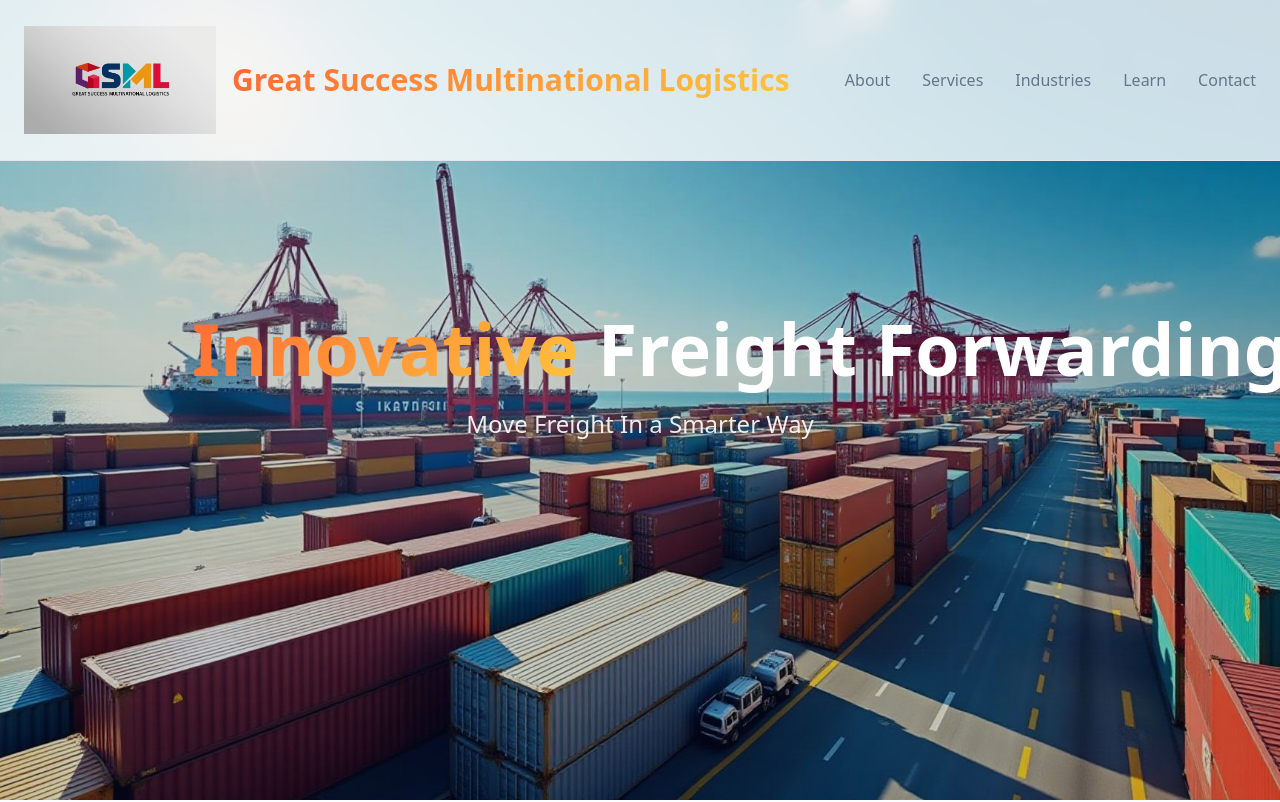
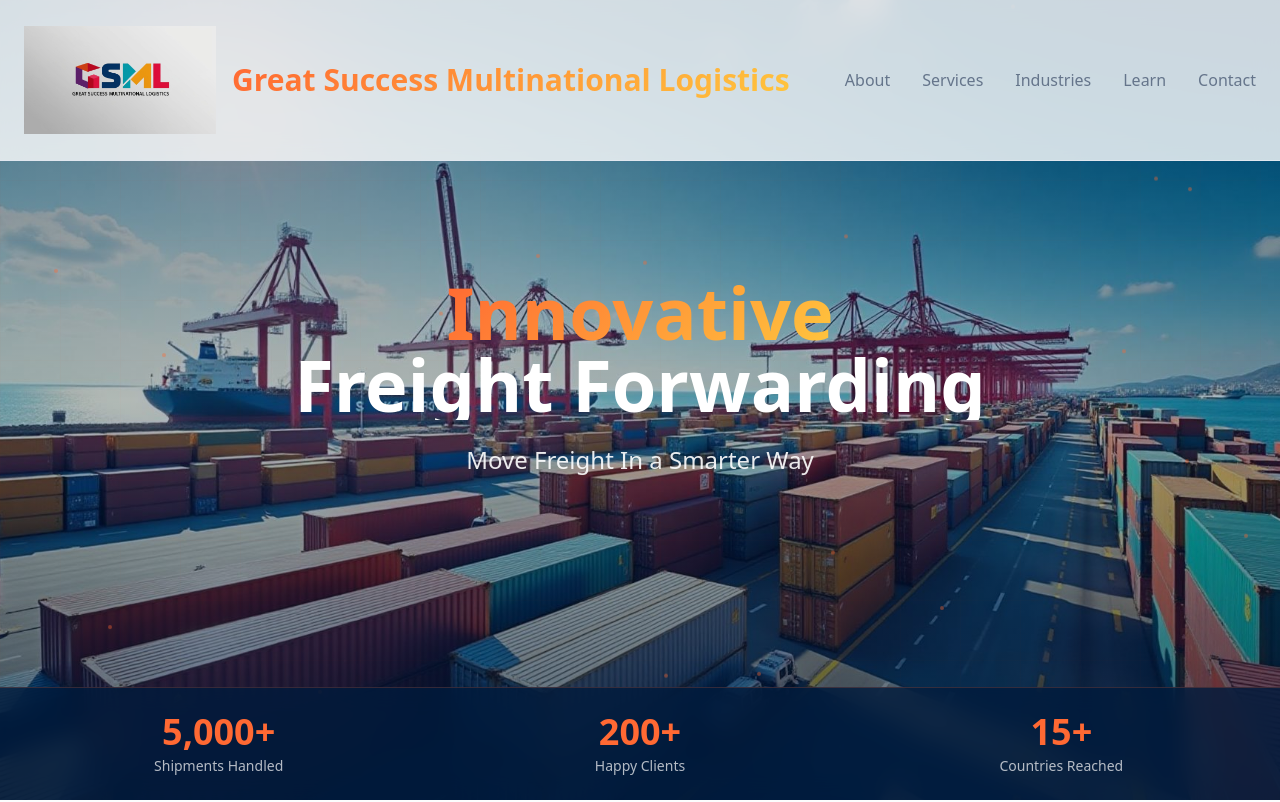
Before and after one commit to MichaelNewmanLightKnight/gsml, a React (Vite) app: page / in a window 1280 px wide. Shown: the top 802 px of the page. Built offline with nearby package versions, Linux system fonts and the light colour scheme; the HTML template or start-up script is replaced by a standard one.

Commit message:
Wow homepage refresh
Co-authored-by: MichaelNewmanLightKnight <28105328+MichaelNewmanLightKnight@users.noreply.github.com>

```diff
--- a/src/components/Hero.tsx
+++ b/src/components/Hero.tsx
@@ -1,7 +1,20 @@
-import { Button } from "@/components/ui/button";
+import { useEffect, useState } from "react";
 import heroImage from "@/assets/hero-bright-logistics.jpg";
+import { useScrollReveal, useCounter } from "@/hooks/useScrollReveal";
 
 const Hero = () => {
+  const [loaded, setLoaded] = useState(false);
+  const { ref: statsRef, isVisible: statsVisible } = useScrollReveal(0.3);
+
+  const shipments = useCounter(5000, 2000, statsVisible);
+  const clients = useCounter(200, 1800, statsVisible);
+  const countries = useCounter(15, 1500, statsVisible);
+
+  useEffect(() => {
+    const t = setTimeout(() => setLoaded(true), 100);
+    return () => clearTimeout(t);
+  }, []);
+
   return (
     <section className="relative min-h-screen flex items-center justify-center overflow-hidden">
       {/* Background Image with Overlay */}
@@ -9,27 +22,76 @@ const Hero = () => {
         <img
           src={heroImage}
           alt="Nigerian Freight Forwarding Operations with Cargo Ships and Container Terminals"
-          className="w-full h-full object-cover"
+          className={`w-full h-full object-cover transition-transform duration-[2000ms] ${loaded ? "scale-100" : "scale-110"}`}
         />
-        <div className="absolute inset-0 bg-gradient-hero opacity-20"></div>
+        <div className="absolute inset-0 bg-gradient-to-b from-primary/60 via-primary/30 to-primary/70"></div>
       </div>
 
-      {/* Animated Grid Overlay */}
-      <div className="absolute inset-0 opacity-20">
-        <div className="w-full h-full bg-[linear-gradient(rgba(255,107,53,0.1)_1px,transparent_1px),linear-gradient(90deg,rgba(255,107,53,0.1)_1px,transparent_1px)] bg-[size:50px_50px] animate-pulse"></div>
+      {/* Animated particles */}
+      <div className="absolute inset-0 overflow-hidden pointer-events-none">
+        {[...Array(20)].map((_, i) => (
+          <div
+            key={i}
+            className="absolute w-1 h-1 rounded-full bg-accent/40 animate-float"
+            style={{
+              left: `${Math.random() * 100}%`,
+              top: `${Math.random() * 100}%`,
+              animationDelay: `${Math.random() * 5}s`,
+              animationDuration: `${3 + Math.random() * 4}s`,
+            }}
+          />
+        ))}
+      </div>
+
+      {/* Grid Overlay */}
+      <div className="absolute inset-0 opacity-10">
+        <div className="w-full h-full bg-[linear-gradient(rgba(255,107,53,0.15)_1px,transparent_1px),linear-gradient(90deg,rgba(255,107,53,0.15)_1px,transparent_1px)] bg-[size:60px_60px]"></div>
       </div>
 
       {/* Content */}
       <div className="relative z-10 container mx-auto px-6 text-center">
         <div className="max-w-4xl mx-auto">
-          <h1 className="text-5xl md:text-7xl font-bold text-white mb-6 animate-fade-in whitespace-nowrap">
-            <span className="text-transparent bg-clip-text bg-gradient-accent">Innovative</span> Freight Forwarding
+          <h1 className="text-5xl md:text-7xl font-bold mb-6 overflow-hidden">
+            <span
+              className={`inline-block text-transparent bg-clip-text bg-gradient-accent transition-all duration-1000 ${loaded ? "translate-y-0 opacity-100" : "translate-y-full opacity-0"}`}
+            >
+              Innovative
+            </span>{" "}
+            <span
+              className={`inline-block text-primary-foreground transition-all duration-1000 delay-200 ${loaded ? "translate-y-0 opacity-100" : "translate-y-full opacity-0"}`}
+            >
+              Freight Forwarding
+            </span>
           </h1>
 
-          <p className="text-xl md:text-2xl text-white/90 mb-12 max-w-3xl mx-auto animate-slide-up">
+          <p
+            className={`text-xl md:text-2xl text-primary-foreground/90 mb-12 max-w-3xl mx-auto transition-all duration-1000 delay-500 ${loaded ? "translate-y-0 opacity-100" : "translate-y-8 opacity-0"}`}
+          >
             Move Freight In a Smarter Way
           </p>
+        </div>
+      </div>
 
+      {/* Stats Bar */}
+      <div
+        ref={statsRef}
+        className={`absolute bottom-0 left-0 right-0 bg-primary/80 backdrop-blur-md border-t border-accent/20 transition-all duration-1000 ${statsVisible ? "translate-y-0 opacity-100" : "translate-y-full opacity-0"}`}
+      >
+        <div className="container mx-auto px-6 py-6">
+          <div className="grid grid-cols-3 gap-8 text-center">
+            <div>
+              <p className="text-3xl md:text-4xl font-bold text-accent">{shipments.toLocaleString()}+</p>
+              <p className="text-primary-foreground/70 text-sm mt-1">Shipments Handled</p>
+            </div>
+            <div>
+              <p className="text-3xl md:text-4xl font-bold text-accent">{clients}+</p>
+              <p className="text-primary-foreground/70 text-sm mt-1">Happy Clients</p>
+            </div>
+            <div>
+              <p className="text-3xl md:text-4xl font-bold text-accent">{countries}+</p>
+              <p className="text-primary-foreground/70 text-sm mt-1">Countries Reached</p>
+            </div>
+          </div>
         </div>
       </div>
     </section>
--- /dev/null
+++ b/src/hooks/useScrollReveal.tsx
@@ -0,0 +1,40 @@
+import { useEffect, useRef, useState } from "react";
+
+export function useScrollReveal(threshold = 0.15) {
+  const ref = useRef<HTMLDivElement>(null);
+  const [isVisible, setIsVisible] = useState(false);
+
+  useEffect(() => {
+    const el = ref.current;
+    if (!el) return;
+    const observer = new IntersectionObserver(
+      ([entry]) => {
+        if (entry.isIntersecting) {
+          setIsVisible(true);
+          observer.unobserve(el);
+        }
+      },
+      { threshold }
+    );
+    observer.observe(el);
+    return () => observer.disconnect();
+  }, [threshold]);
+
+  return { ref, isVisible };
+}
+
+export function useCounter(target: number, duration = 2000, start = false) {
+  const [count, setCount] = useState(0);
+  useEffect(() => {
+    if (!start) return;
+    let startTime: number;
+    const step = (timestamp: number) => {
+      if (!startTime) startTime = timestamp;
+      const progress = Math.min((timestamp - startTime) / duration, 1);
+      setCount(Math.floor(progress * target));
+      if (progress < 1) requestAnimationFrame(step);
+    };
+    requestAnimationFrame(step);
+  }, [target, duration, start]);
+  return count;
+}
```
